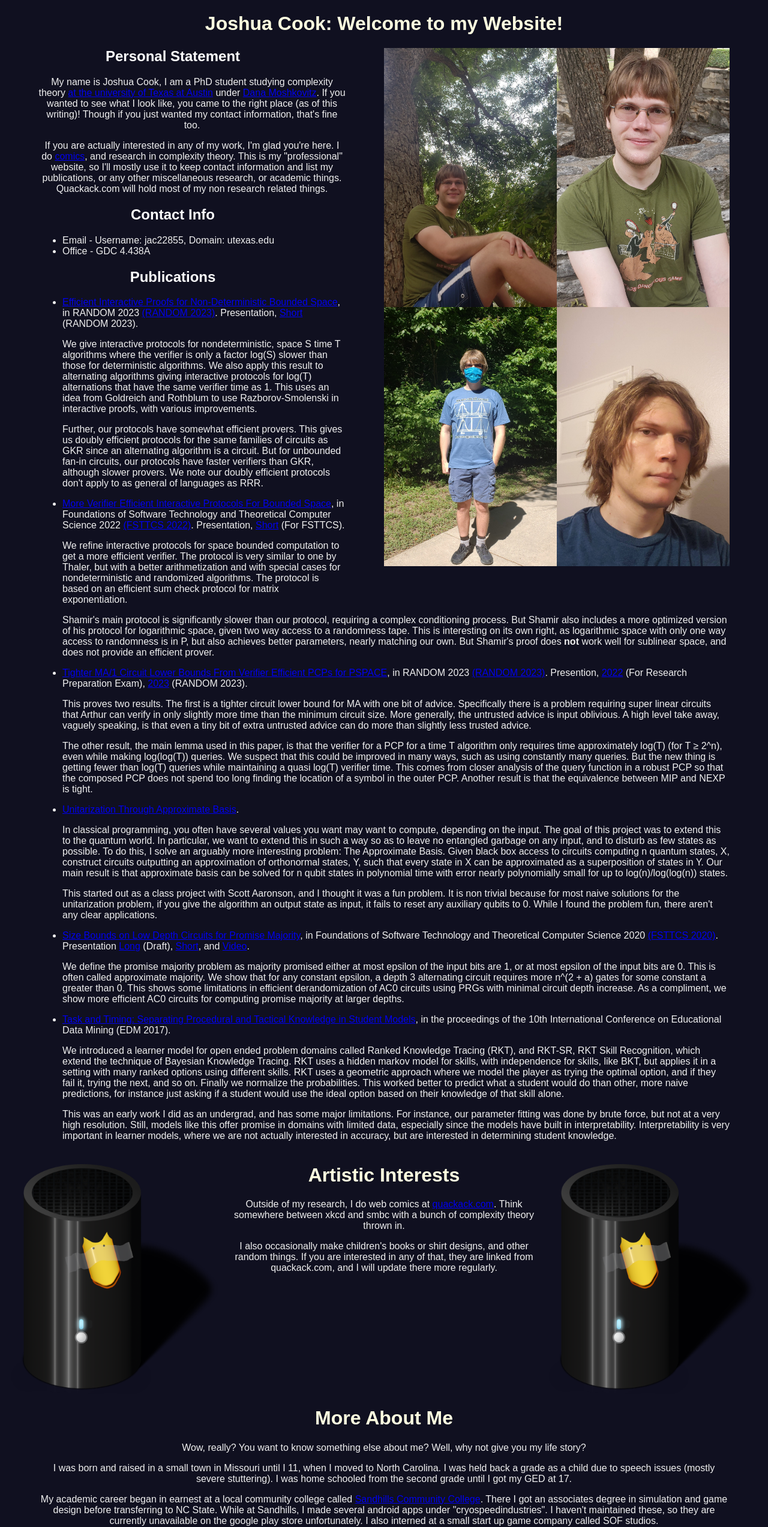
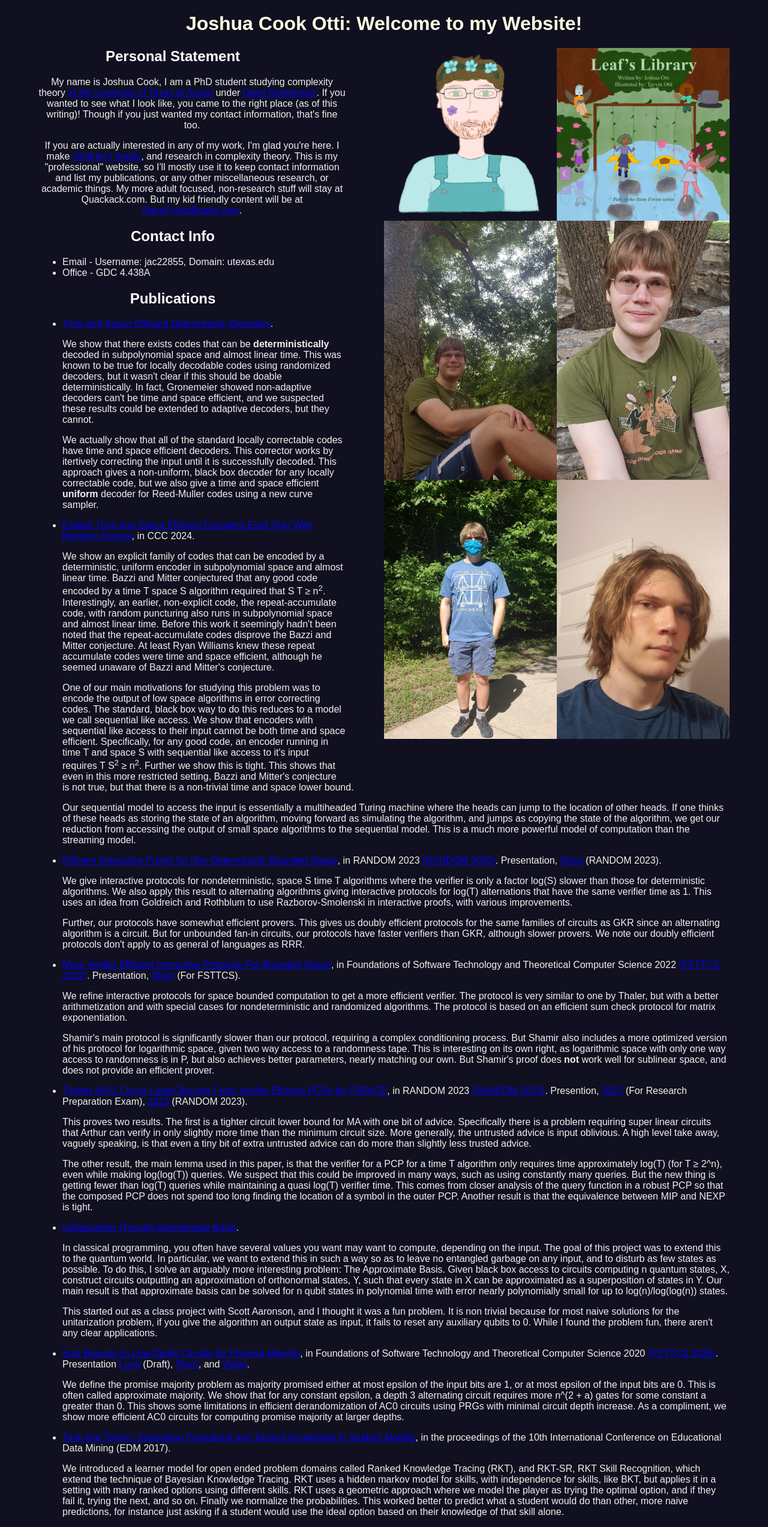
Before and after one commit to quackack/PersonalWebsite, a plain HTML site: page index.html in a window 1280 px wide. Shown: the top 2546 px of the page at 60% size. Drawn offline with Linux system fonts and the light colour scheme.

Commit message:
Added 2 papers, one on time and space efficient encoding the other on time and space efficient decoding, and added links to Leafs Library.

```diff
--- a/index.html
+++ b/index.html
@@ -12,9 +12,13 @@
       <p>You're lucky that I didn't put any logic in my website.</p>
     </noscript>
 
-    <h1>Joshua Cook: Welcome to my Website!</h1>
+    <h1>Joshua Cook Otti: Welcome to my Website!</h1>
     <div>
       <div class="rightcolumn">
+		<a href="https://stemforestbooks.com/leafslibrary.html">
+        <img class="picture" src="./leafs_library_front_cover.avif" title="Please buy my book if you have any kids who are interested in binary search of fairies." alt="Leaf's Library Cover." />
+		</a>
+        <img class="picture" src="./my_sketch.avif" title="Hi, this is a sketch of me my wife drew of me. Is it accurate, well I'll let you judege that for yourself." alt="A hand drawn sketch of me in cyan overalls wearing a flower crown with a flower painted on my cheek." />
         <img class="picture" src="./StoneSeatPictureCropped.jpeg" title="Welcome to the hover text! I hope you like this pciture. My shirt is from SMBC!" alt="Picture of me sitting on a stone bench." />
         <img class="picture" src="./TreePictureCropped.jpeg" title="I like climbing, even if I don't get to do it often." alt="Picture of me in a tree." />
         <img class="picture" src="./PandemicHeadshotCropped.jpg" title="You dare peek at my hover text? How dare you!? And on my pandemic photo too. Ever heard of social distancing?" alt="Headshot of me in a white room during the pandemic." />
@@ -25,7 +29,7 @@
         My name is Joshua Cook, I am a PhD student studying complexity theory <a href="https://www.cs.utexas.edu/act/">at the university of Texas at Austin</a> under <a href="https://www.cs.utexas.edu/~danama/">Dana Moshkovitz</a>. If you wanted to see what I look like, you came to the right place (as of this writing)! Though if you just wanted my contact information, that's fine too.
       </p>
       <p>
-        If you are actually interested in any of my work, I'm glad you're here. I do <a href="https://quackack.com/">comics</a>, and research in complexity theory. This is my "professional" website, so I'll mostly use it to keep contact information and list my publications, or any other miscellaneous research, or academic things. Quackack.com will hold most of my non research related things.
+        If you are actually interested in any of my work, I'm glad you're here. I make <a href="https://stemforestbooks.com">children's books</a>, and research in complexity theory. This is my "professional" website, so I'll mostly use it to keep contact information and list my publications, or any other miscellaneous research, or academic things. My more adult focused, non-research stuff will stay at Quackack.com. But my kid friendly content will be at <a href="https://stemforestbooks.com">StemForestBooks.com</a>.
       </p>
       <h2>Contact Info</h2>
       <ul>
@@ -34,6 +38,23 @@
       </ul>
       <h2>Publications</h2>
       <ul>
+		<li>
+		<p class="pubTitle"><a href="https://eccc.weizmann.ac.il/report/2024/110/">Time and Space Efficient Deterministic Decoders</a>.
+
+		<p class="pubDesc">We show that there exists codes that can be <strong>deterministically</strong> decoded in subpolynomial space and almost linear time. This was known to be true for locally decodable codes using randomized decoders, but it wasn't clear if this should be doable deterministically. In fact, Gronemeier showed non-adaptive decoders can't be time and space efficient, and we suspected these results could be extended to adaptive decoders, but they cannot.</p>
+		<p class="pubDesc">We actually show that all of the standard locally correctable codes have time and space efficient decoders. This corrector works by itertively correcting the input until it is successfully decoded. This approach gives a non-uniform, black box decoder for any locally correctable code, but we also give a time and space efficient <strong>uniform</strong> decoder for Reed-Muller codes using a new curve sampler.</p>
+
+		</li>
+
+		<li>
+		<p class="pubTitle"><a href="https://eccc.weizmann.ac.il/report/2024/032/">Explicit Time and Space Efficient Encoders Exist Only With Random Access</a>, in CCC 2024.
+
+		<p class="pubDesc">We show an explicit family of codes that can be encoded by a deterministic, uniform encoder in subpolynomial space and almost linear time. Bazzi and Mitter conjectured that any good code encoded by a time T space S algorithm required that S T &ge; n<sup>2</sup>. Interestingly, an earlier, non-explicit code, the repeat-accumulate code, with random puncturing also runs in subpolynomial space and almost linear time. Before this work it seemingly hadn't been noted that the repeat-accumulate codes disprove the Bazzi and Mitter conjecture. At least Ryan Williams knew these repeat accumulate codes were time and space efficient, although he seemed unaware of Bazzi and Mitter's conjecture.</p>
+
+		<p class="pubDesc">One of our main motivations for studying this problem was to encode the output of low space algorithms in error correcting codes. The standard, black box way to do this reduces to a model we call sequential like access. We show that encoders with sequential like access to their input cannot be both time and space efficient. Specifically, for any good code, an encoder running in time T and space S with sequential like access to it's input requires T S<sup>2</sup> &ge; n<sup>2</sup>. Further we show this is tight. This shows that even in this more restricted setting, Bazzi and Mitter's conjecture is not true, but that there is a non-trivial time and space lower bound.</p>
+
+		<p class="pubDesc">Our sequential model to access the input is essentially a multiheaded Turing machine where the heads can jump to the location of other heads. If one thinks of these heads as storing the state of an algorithm, moving forward as simulating the algorithm, and jumps as copying the state of the algorithm, we get our reduction from accessing the output of small space algorithms to the sequential model. This is a much more powerful model of computation than the streaming model.</p>
+		</li>
         <li>
 		<p class="pubTitle"><a href="https://eccc.weizmann.ac.il/report/2023/097/">Efficient Interactive Proofs for Non-Deterministic Bounded Space</a>, in RANDOM 2023 <a href="https://drops.dagstuhl.de/opus/volltexte/2023/18872/">(RANDOM 2023)</a>. Presentation, <a href="./RANDOM_InteractiveProofsForNondeterministicSpace_SLIDES.pdf">Short</a> (RANDOM 2023).</p>
 
@@ -82,14 +103,32 @@
     <div class="clear"></div>
 
     <div>
+        <h1> Artistic Interests</h1>
+
+        <img class="LeftIcon" src="./leafs_library_front_cover.avif" title="Cover of Leaf's Library book." />
+        <img class="RightIcon" src="./leafs_library_front_cover.avif" title="... Just buy my book please. Stop looking for hidden messages." />
+      <div class="centercolumn">
+        <h2>Stem Forest Books</h2>
+
+        <p>I have a picture book for kids aged 5-10 teaching binary search! Check out <a href="https://stemforestbooks.com/leafslibrary.html">Leaf's Library</a> at <a href="https://stemforestbooks.com/">Stem Forest Books</a>. The books are drawn by my beautiful wife, Tayvin Otti, and are full of diverse fairys.
+        </p>
+
+		<p>
+			In addition to this book, we are working on other merchandise like shirts. We also created a short AI generated <a href="https://soundcloud.com/joshua-cook-741385591/sets/leafs-lyrics-with-airons-ai-audio">album</a> (just the album, artwork is done in procreate).
+		</p>
+		<p>
+			I also wrote an early reader chapter book (around 10k words) teaching interactive proofs called "Leaf and The Liar" that Tayvin will also illustrate. More news on that, hopefully, soon.
+		</p>
+		</div>
+
+    <div class="clear"></div>
+
         <img class="LeftIcon" src="./QuackackIcon.png" title="I hope you weren't expecting a joke. Go to my comics if you want funny hover text. The nerve. Isn't the icon funny enough?" alt="A speaker with a duckbill taped to it." />
         <img class="RightIcon" src="./QuackackIcon.png" title="Congratulations on checking this picture! You win, um, this hover text? I hope you like it..." alt="A speaker with a duckbill taped to it." />
       <div class="centercolumn">
-        <h1> Artistic Interests</h1>
-        <p> Outside of my research, I do web comics at <a href="https://quackack.com/">quackack.com</a>. Think somewhere between xkcd and smbc with a bunch of complexity theory thrown in.
-        </p>
-        <p>
-        I also occasionally make children's books or shirt designs, and other random things. If you are interested in any of that, they are linked from quackack.com, and I will update there more regularly.
+        <h2>Quackack Web Comics</h2>
+
+        <p>I do used to make web comics at <a href="https://quackack.com/">quackack.com</a>. Think somewhere between xkcd and smbc with a bunch of complexity theory thrown in. Maybe I will make more someday? Haven't for a while.
         </p>
       </div>
     </div>
@@ -111,7 +150,7 @@
     </p>
     <h2>Miscellaneous Things About Me</h2>
     <p>
-      I like bouldering, virtual reality, and computer hardware. I'm passionate about <a href="https://www.joincampaignzero.org/">criminal</a> <a href="https://gritsforbreakfast.blogspot.com/">justice reform</a> and <a href="https://www.beverlydanieltatum.com/published-works/">anti-racism</a>. Cinnamon is my favorite spice, I can put both of my legs behind my head, I'm not sure what else you want from me. Gender: cat.
+      I like bouldering, virtual reality, and computer hardware. I'm passionate about <a href="https://www.joincampaignzero.org/">criminal</a> <a href="https://gritsforbreakfast.blogspot.com/">justice reform</a> and <a href="https://www.beverlydanieltatum.com/published-works/">anti-racism</a>. Cinnamon is my favorite spice. I used to be able to put both of my legs behind my head, but then I gained some weight and now my belly is in the way. I'm not sure what else you want from me. Gender: cat.
     </p>
     <h2>Please Stop Reading</h2>
     <p>
```
Also changed, not shown: leafs_library_front_cover.avif (added), my_sketch.avif (added).
